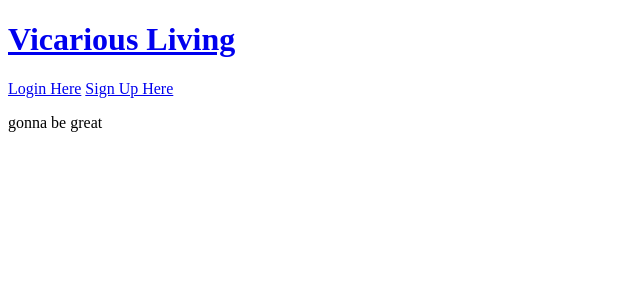
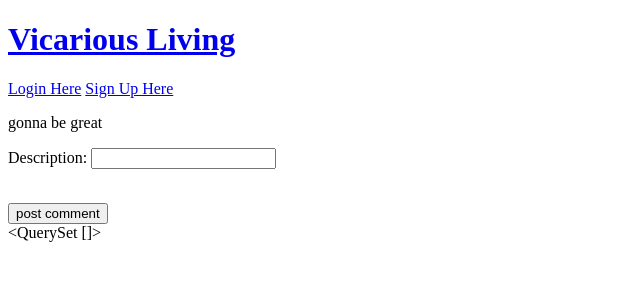
Before and after one commit to rahelling123/vicarious_again, a Django app: page /event/event_detail/1/ in a window 1280 px wide. Shown: the top 300 px of the page, without its empty margins (0-640 px from the left). Run offline with Django 3.2, Linux system fonts and the light colour scheme; data comes from the database, SQL or seed files in the repository; both versions use the stored data as it was after the commit; data that the repository does not hold is empty.

Commit message:
picking up where I left off

```diff
--- a/event/forms.py
+++ b/event/forms.py
@@ -1,5 +1,5 @@
 from django.forms import ModelForm
-from .models import Event
+from .models import Event, Comment
 from django.contrib.auth.decorators import login_required
 
 #all forms below
@@ -9,3 +9,9 @@
     class Meta:
         model = Event
         fields = ['title', 'description']
+
+
+class CommentForm(ModelForm):
+    class Meta:
+        model = Comment
+        fields = ['description']
--- a/event/models.py
+++ b/event/models.py
@@ -17,3 +17,8 @@
         full_list = Event.objects.all()
         recent_list = full_list[:5]
         return recent_list
+
+
+class Comment(models.Model):
+    description = models.CharField(max_length=1000)
+    author = models.ForeignKey(User, on_delete=models.CASCADE)
--- a/event/templates/event/event_detail.html
+++ b/event/templates/event/event_detail.html
@@ -4,6 +4,14 @@
 <title>Event Detail</title>
 <body>
 {{ detail_event.description }}
+
+<form>
+  {{ comment_form.as_p }}  <br>
+    <input type="submit" value="post comment">
+</form>
+
+{{ comment_list }}
+
 </body>
 
 {% endblock %}
--- a/event/views.py
+++ b/event/views.py
@@ -1,7 +1,7 @@
 from django.http import HttpResponse
 from django.shortcuts import render
-from .forms import EventForm
-from event.models import Event
+from .forms import EventForm, CommentForm
+from event.models import Event, Comment
 
 # Create your views here.
 
@@ -11,9 +11,11 @@
     if request.method == 'POST':
         event_new = EventForm(data=request.POST)
         if event_new.is_valid():
-            event = event_new.save()
+            event = event_new.save(commit=False)
+            event.author = request.user
+            event.save()
             message = "Event succesfully saved!"
-            context = {'message': message, 'event_new':event}
+            context = {'message': message, 'event_new': event}
             return render(request, 'users/index.html', context)
         else:
             return HttpResponse("Form was not valid try again")
@@ -24,5 +26,17 @@
 
 def event_detail(request, event_id):
     detail_event = Event.objects.get(pk=event_id)
-    context = {'detail_event': detail_event}
-    return render(request, 'event/event_detail.html', context)
+    comment_form = CommentForm
+    comment_list = Comment.objects.filter(pk=1)
+    if request.method == 'POST':
+        comment_new = CommentForm(data=request.POST)
+        if comment_new.is_valid():
+            comment = comment_new.save(commit=False)
+            comment.author = request.user
+            comment.save()
+            return render(request,'event/event_detail.html')
+        else:
+            return HttpResponse("form not valid")
+    else:
+        context = {'detail_event': detail_event, 'comment_form':comment_form, 'comment_list':comment_list}
+        return render(request, 'event/event_detail.html', context)
```
Also changed, not shown: db.sqlite3, event/migrations/0002_remove_event_author.py (added), event/migrations/0003_event_author.py (added), event/migrations/0004_comment.py (added), users/forms.py (line endings or trailing spaces).
